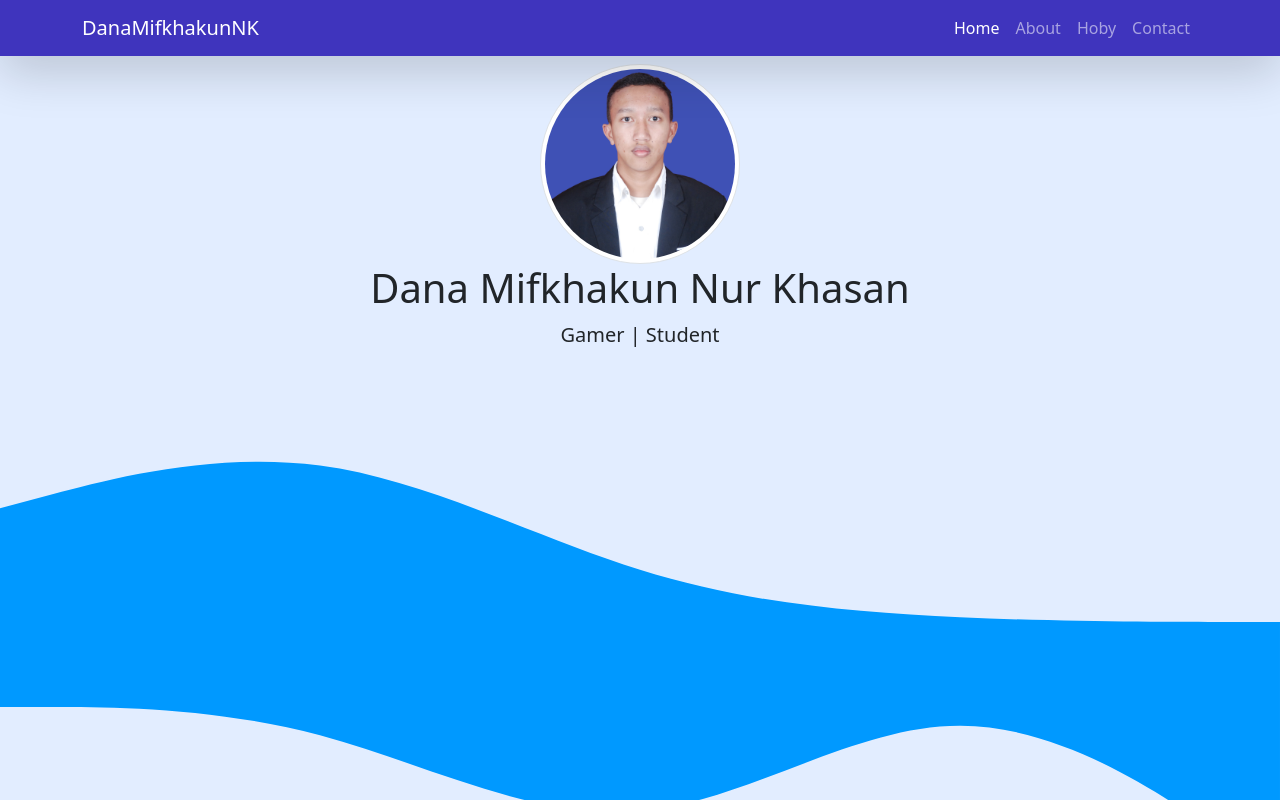
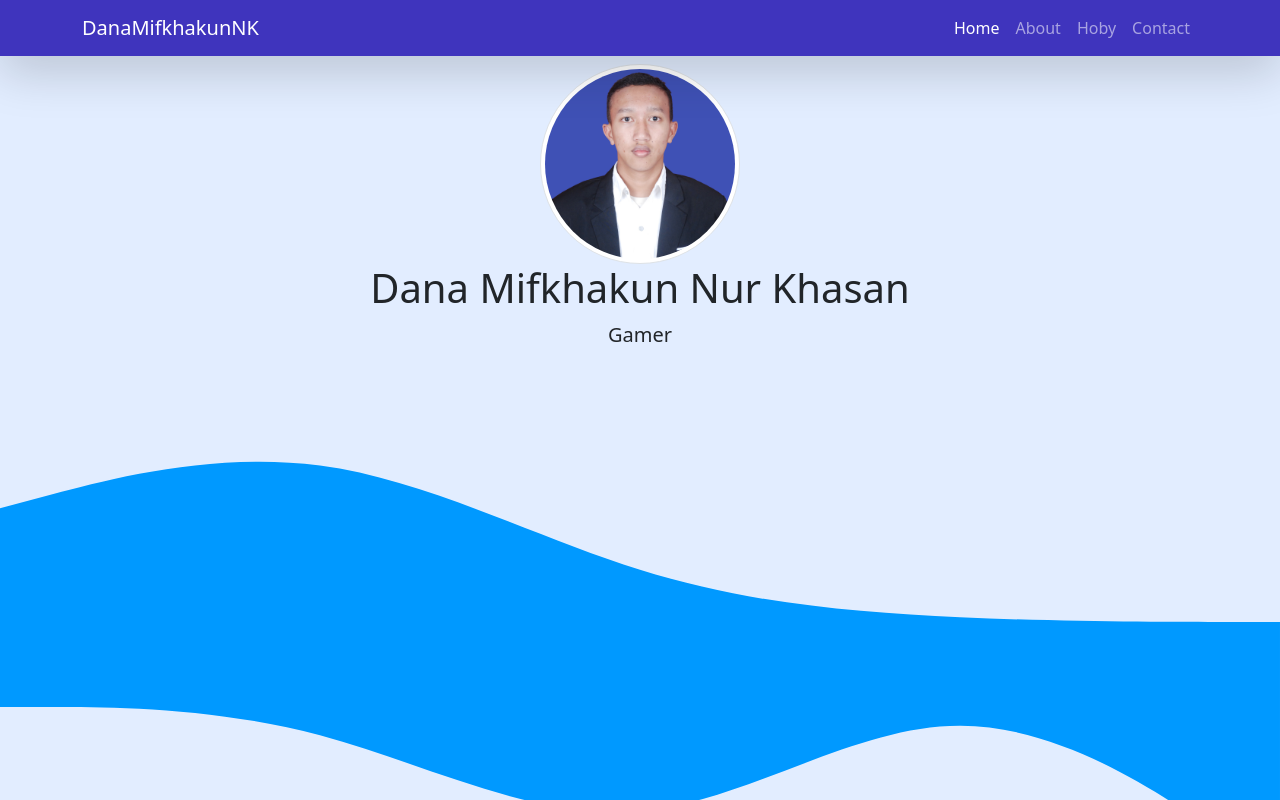
Before and after one commit to danamfkhknnk/danamifkhakunnk.github.io, a plain HTML site: page index.html in a window 1280 px wide. Shown: the top 800 px of the page. Drawn offline with nearby package versions, Linux system fonts and the light colour scheme.

Commit message:
Update index.html

```diff
--- a/index.html
+++ b/index.html
@@ -44,7 +44,7 @@
     <section class="jumbotron text-center">
       <img src="img/DSC_01022-removebg-preview.jpg" alt="DanaMifkhakunNK" width="200" class="rounded-circle img-thumbnail" />
       <h1 class="display-6">Dana Mifkhakun Nur Khasan</h1>
-      <p class="lead">Gamer | Student</p>
+      <p class="lead">Gamer </p>
       <svg xmlns="http://www.w3.org/2000/svg" viewBox="0 0 1440 320">
         <path
           fill="#0099ff"
```
